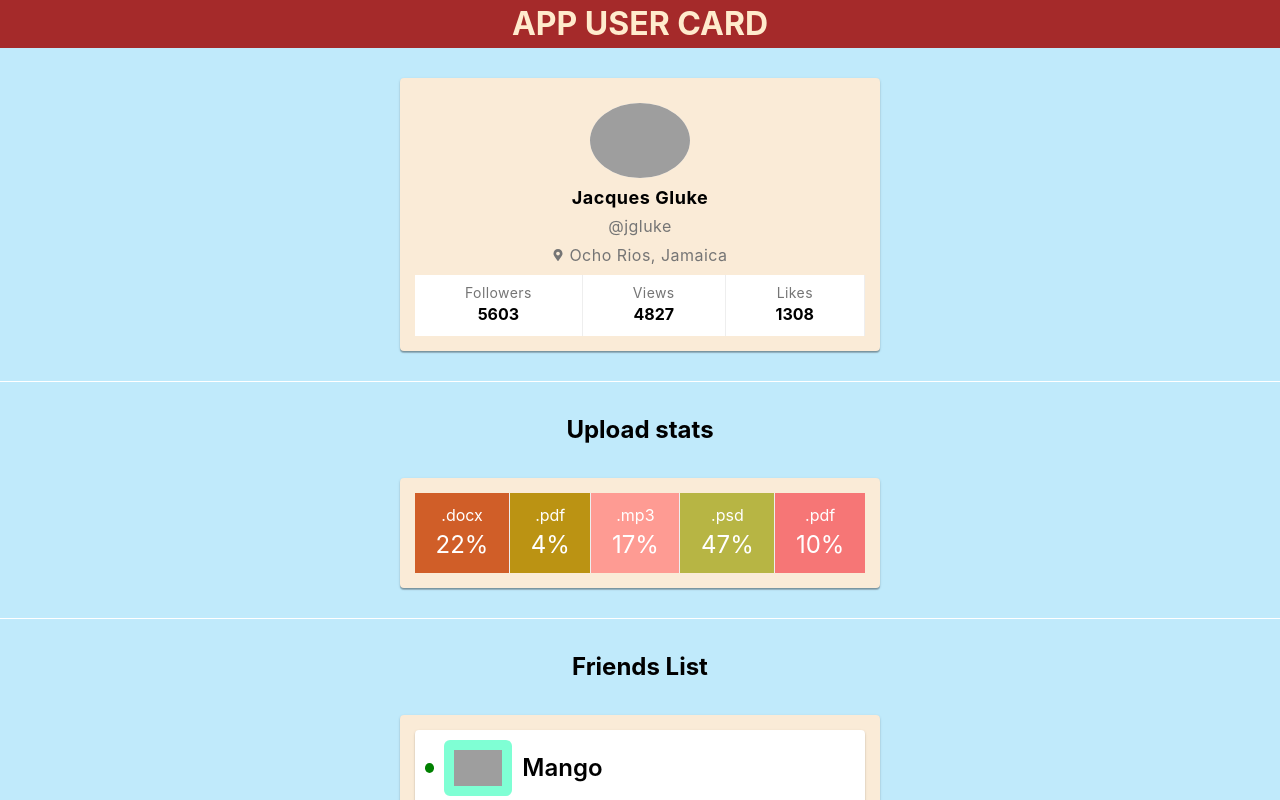
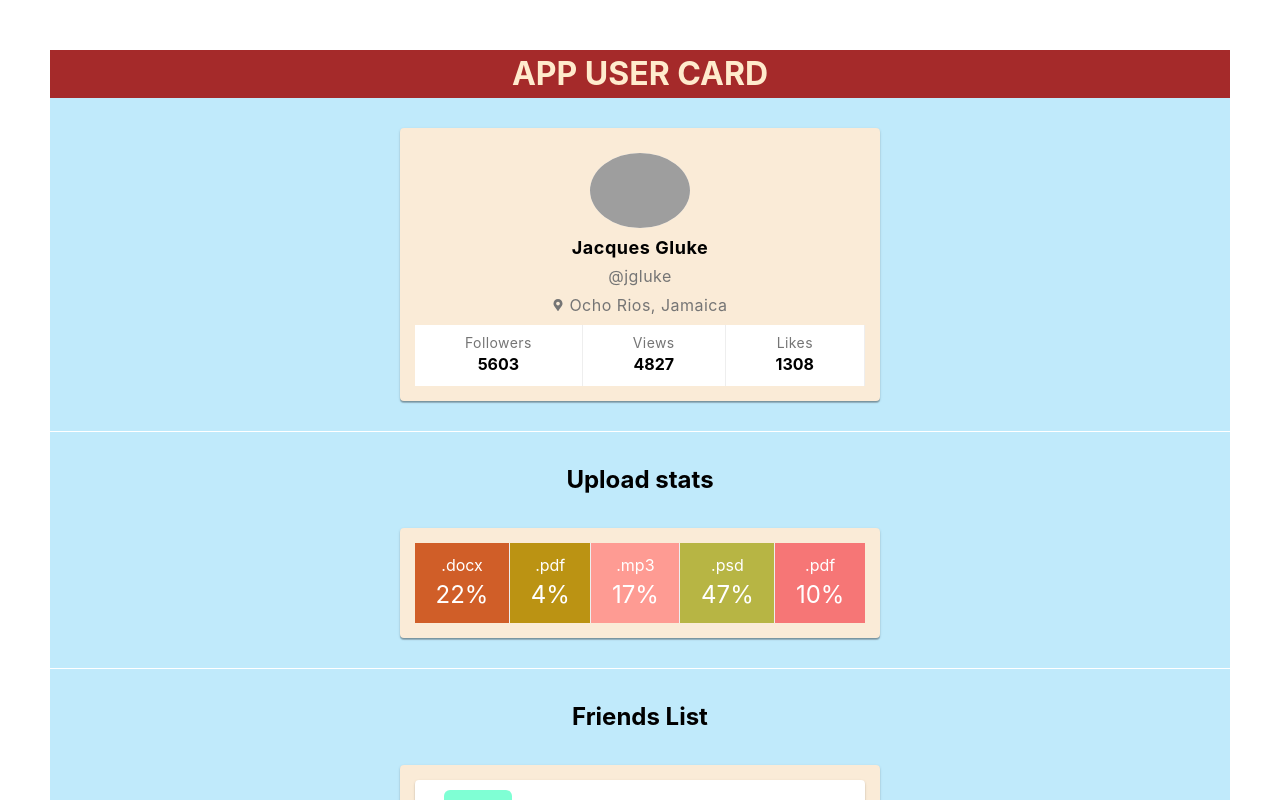
Before and after one commit to vokur13/goit-react-hw-01-components-draft-ii, a React (Create React App) app: page / in a window 1280 px wide. Shown: the top 800 px of the page. Built offline with nearby package versions, Linux system fonts and the light colour scheme; grey boxes are pictures that could not be loaded.

Commit message:
styled components added

```diff
--- a/package.json
+++ b/package.json
@@ -4,6 +4,8 @@
   "private": true,
   "homepage": "https://vokur13.github.io/goit-react-hw-01-components-draft-ii/",
   "dependencies": {
+    "@emotion/react": "^11.10.4",
+    "@emotion/styled": "^11.10.4",
     "@testing-library/jest-dom": "^5.16.3",
     "@testing-library/react": "^12.1.4",
     "@testing-library/user-event": "^13.5.0",
--- a/src/App.jsx
+++ b/src/App/App.jsx
@@ -3,14 +3,15 @@ import { Profile } from 'components/Profile/Profile';
 import { Statistics } from 'components/Statistics/Statistics';
 import { FriendList } from 'components/FriendList/FriendList';
 import { TransactionHistory } from 'components/TransactionHistory/TransactionHistory';
-import user from './json/user.json';
-import data from './json/data.json';
-import friends from './json/friends.json';
-import transactions from './json/transactions.json';
+import user from '../json/user.json';
+import data from '../json/data.json';
+import friends from '../json/friends.json';
+import transactions from '../json/transactions.json';
+import { Container } from './App.styled';
 
 export const App = () => {
   return (
-    <>
+    <Container>
       <PageTitle text="App User Card" />
       <Profile
         username={user.username}
@@ -22,6 +23,6 @@ export const App = () => {
       <Statistics title="Upload stats" stats={data} />
       <FriendList title="Friends List" friends={friends} />
       <TransactionHistory title="Transactions History" items={transactions} />
-    </>
+    </Container>
   );
 };
--- /dev/null
+++ b/src/App/App.styled.jsx
@@ -0,0 +1,5 @@
+import styled from '@emotion/styled';
+
+export const Container = styled.div`
+  padding: 50px;
+`;
--- a/src/components/PageTitle/PageTitle.jsx
+++ b/src/components/PageTitle/PageTitle.jsx
@@ -1,8 +1,9 @@
 import PropTypes from 'prop-types';
-import css from './PageTitle.module.css';
+// import css from './PageTitle.module.css';
+import { AppTitle } from './PageTitle.styled';
 
 export const PageTitle = ({ text }) => {
-  return <h1 className={css.title}>{text}</h1>;
+  return <AppTitle>{text}</AppTitle>;
 };
 
 PageTitle.propTypes = {
--- /dev/null
+++ b/src/components/PageTitle/PageTitle.styled.jsx
@@ -0,0 +1,9 @@
+import styled from '@emotion/styled';
+
+export const AppTitle = styled.h1`
+  margin-top: 0;
+  text-align: center;
+  text-transform: uppercase;
+  background-color: brown;
+  color: blanchedalmond;
+`;
--- a/src/components/Profile/Profile.jsx
+++ b/src/components/Profile/Profile.jsx
@@ -2,7 +2,20 @@ import PropTypes from 'prop-types';
 import { FaMapMarkerAlt, FaUserAlt } from 'react-icons/fa';
 import { iconSize } from 'constants';
 import css from './Profile.module.css';
-import commonStyles from '../../css/Common.module.css';
+// import commonStyles from '../../css/Common.module.css';
+import { Section, Container } from '../Styled/Common.styled';
+import {
+  ProfileWrapper,
+  Description,
+  Avatar,
+  Name,
+  Tag,
+  Location,
+  StatsList,
+  StatsItem,
+  StatsLabel,
+  StatsQuantity,
+} from './Profile.styled';
 
 export const Profile = ({
   username,
@@ -12,40 +25,35 @@ export const Profile = ({
   stats,
 }) => {
   return (
-    <section className={commonStyles.section}>
-      <div className={css.profile}>
-        <div className={commonStyles.container}>
-          <div className={css.description}>
-            <img
-              src={avatar ?? FaUserAlt}
-              alt="User avatar"
-              className={css.avatar}
-            />
-            <p className={css.name}>{username}</p>
-            <p className={css.tag}>{'@' + tag}</p>
-            <p className={css.location}>
+    <Section>
+      <ProfileWrapper>
+        <Container>
+          <Description>
+            <Avatar src={avatar ?? FaUserAlt} alt="User avatar" />
+            <Name>{username}</Name>
+            <Tag>{'@' + tag}</Tag>
+            <Location>
               <FaMapMarkerAlt className={css.icon} size={iconSize.s} />
               {location}
-            </p>
-          </div>
-
-          <ul className={css.stats}>
-            <li>
-              <span className={css.label}>Followers</span>
-              <span className={css.quantity}>{stats.followers}</span>
-            </li>
-            <li>
-              <span className={css.label}>Views</span>
-              <span className={css.quantity}>{stats.views}</span>
-            </li>
-            <li>
-              <span className={css.label}>Likes</span>
-              <span className={css.quantity}>{stats.likes}</span>
-            </li>
-          </ul>
-        </div>
-      </div>
-    </section>
+            </Location>
+          </Description>
+          <StatsList>
+            <StatsItem>
+              <StatsLabel>Followers</StatsLabel>
+              <StatsQuantity>{stats.followers}</StatsQuantity>
+            </StatsItem>
+            <StatsItem>
+              <StatsLabel>Views</StatsLabel>
+              <StatsQuantity>{stats.views}</StatsQuantity>
+            </StatsItem>
+            <StatsItem>
+              <StatsLabel>Likes</StatsLabel>
+              <StatsQuantity>{stats.likes}</StatsQuantity>
+            </StatsItem>
+          </StatsList>
+        </Container>
+      </ProfileWrapper>
+    </Section>
   );
 };
 
--- /dev/null
+++ b/src/components/Profile/Profile.styled.jsx
@@ -0,0 +1,76 @@
+import styled from '@emotion/styled';
+
+export const ProfileWrapper = styled.div`
+  text-align: center;
+`;
+
+export const Description = styled.div`
+  padding: 10px;
+`;
+
+export const Avatar = styled.img`
+  margin-left: auto;
+  margin-right: auto;
+  margin-bottom: 10px;
+  height: 75px;
+  border-radius: 50%;
+  background-color: #fff;
+`;
+
+export const Name = styled.p`
+  font-weight: 700;
+  font-size: 18px;
+  line-height: calc(19 / 18);
+  text-align: center;
+  letter-spacing: 0.03em;
+  margin-bottom: 10px;
+`;
+
+export const Tag = styled.p`
+  font-weight: 400;
+  font-size: 16px;
+  line-height: calc(19 / 16);
+  text-align: center;
+  letter-spacing: 0.03em;
+  color: #757575;
+  margin-bottom: 10px;
+`;
+
+export const Location = styled.p`
+  font-weight: 400;
+  font-size: 16px;
+  line-height: calc(19 / 16);
+  text-align: center;
+  letter-spacing: 0.03em;
+  color: #757575;
+`;
+
+// export const ProfileIcon = styled.p`
+//   margin-right: 5px;
+// `;
+
+export const StatsList = styled.ul`
+  display: flex;
+`;
+
+export const StatsItem = styled.li`
+  flex-grow: 1;
+  padding: 10px;
+  border-right: 1px solid #eeeeee;
+  background-color: #fff;
+`;
+
+export const StatsLabel = styled.span`
+  display: block;
+  font-weight: 400;
+  font-size: 14px;
+  line-height: calc(19 / 16);
+  text-align: center;
+  letter-spacing: 0.03em;
+  color: #757575;
+`;
+
+export const StatsQuantity = styled.span`
+  display: block;
+  font-weight: 700;
+`;
--- /dev/null
+++ b/src/components/Styled/Common.styled.jsx
@@ -0,0 +1,27 @@
+import styled from '@emotion/styled';
+
+export const Section = styled.section`
+  background-color: rgb(192, 234, 251);
+  width: 100%;
+  padding-top: 30px;
+  padding-bottom: 30px;
+  border-bottom: 1px solid #fff;
+`;
+
+export const Container = styled.div`
+  display: block;
+  margin-left: auto;
+  margin-right: auto;
+  width: 450px;
+  height: fit-content;
+  padding: 15px;
+  background-color: antiquewhite;
+  box-shadow: 0px 1px 3px rgba(0, 0, 0, 0.12), 0px 1px 1px rgba(0, 0, 0, 0.14),
+    0px 2px 1px rgba(0, 0, 0, 0.2);
+  border-radius: 4px 4px 4px 4px;
+`;
+
+export const SectionTitle = styled.h2`
+  text-align: center;
+  margin-bottom: 30px;
+`;
--- a/src/index.js
+++ b/src/index.js
@@ -1,6 +1,6 @@
 import React from 'react';
 import ReactDOM from 'react-dom/client';
-import { App } from 'App';
+import { App } from 'App/App';
 import './index.css';
 
 const root = ReactDOM.createRoot(document.getElementById('root'));
```
Also changed, not shown: 1 other file (tests, documents, lock files or other folders).
